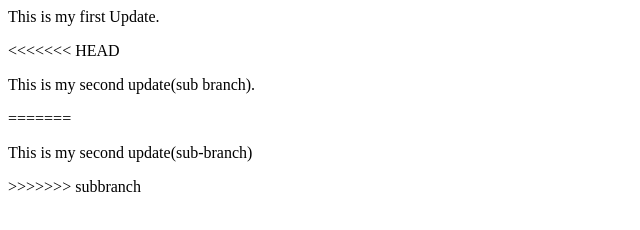
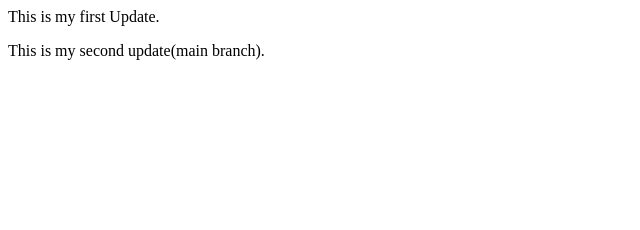
Before and after one commit to Pallavigss/PallaviRepository, a plain HTML site: page index.html in a window 1280 px wide. Shown: the whole page, without its empty margins (0-640 px from the left). Drawn offline with Linux system fonts and the light colour scheme.

Commit message:
commiting index.html

```diff
--- a/index.html
+++ b/index.html
@@ -1,6 +1,2 @@
 <p>This is my first Update.</p>
-<<<<<<< HEAD
-<p>This is my second update(sub branch).</p>
-=======
-<p>This is my second update(sub-branch)</p>
->>>>>>> subbranch
+<p>This is my second update(main branch).</p>
```
